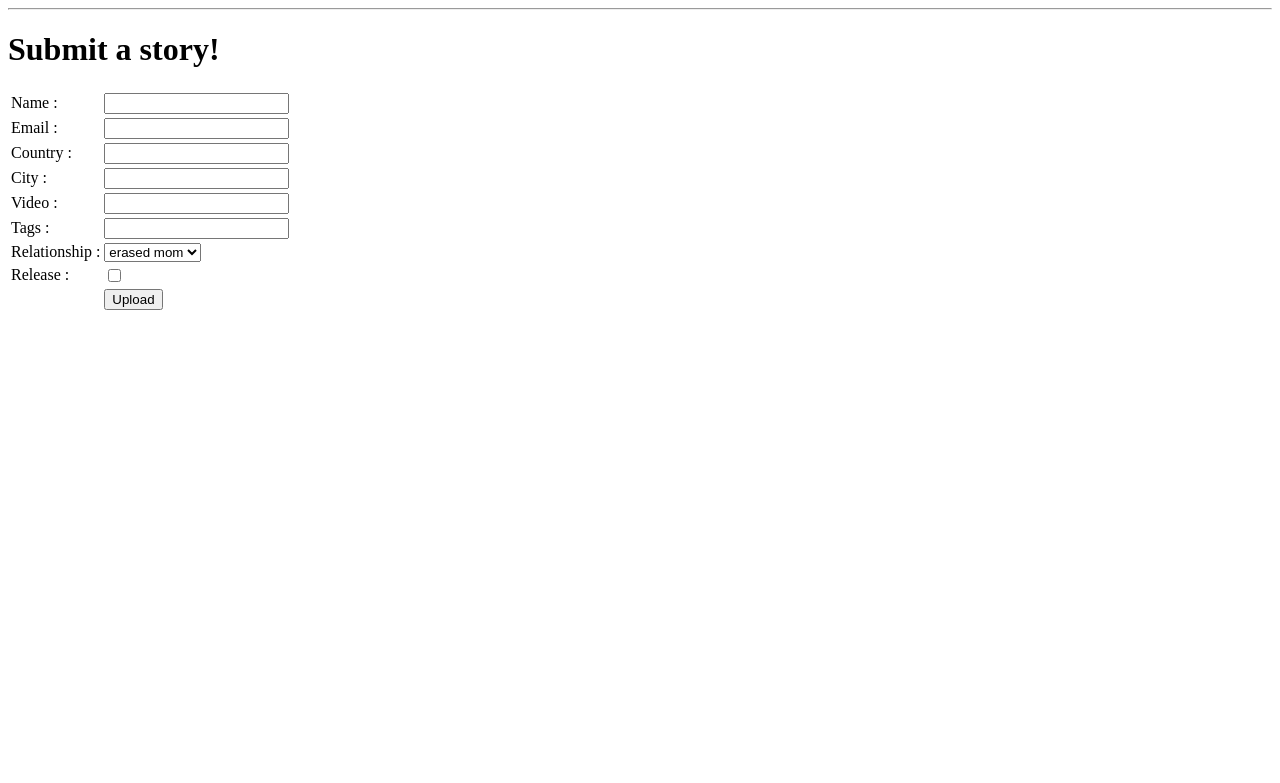
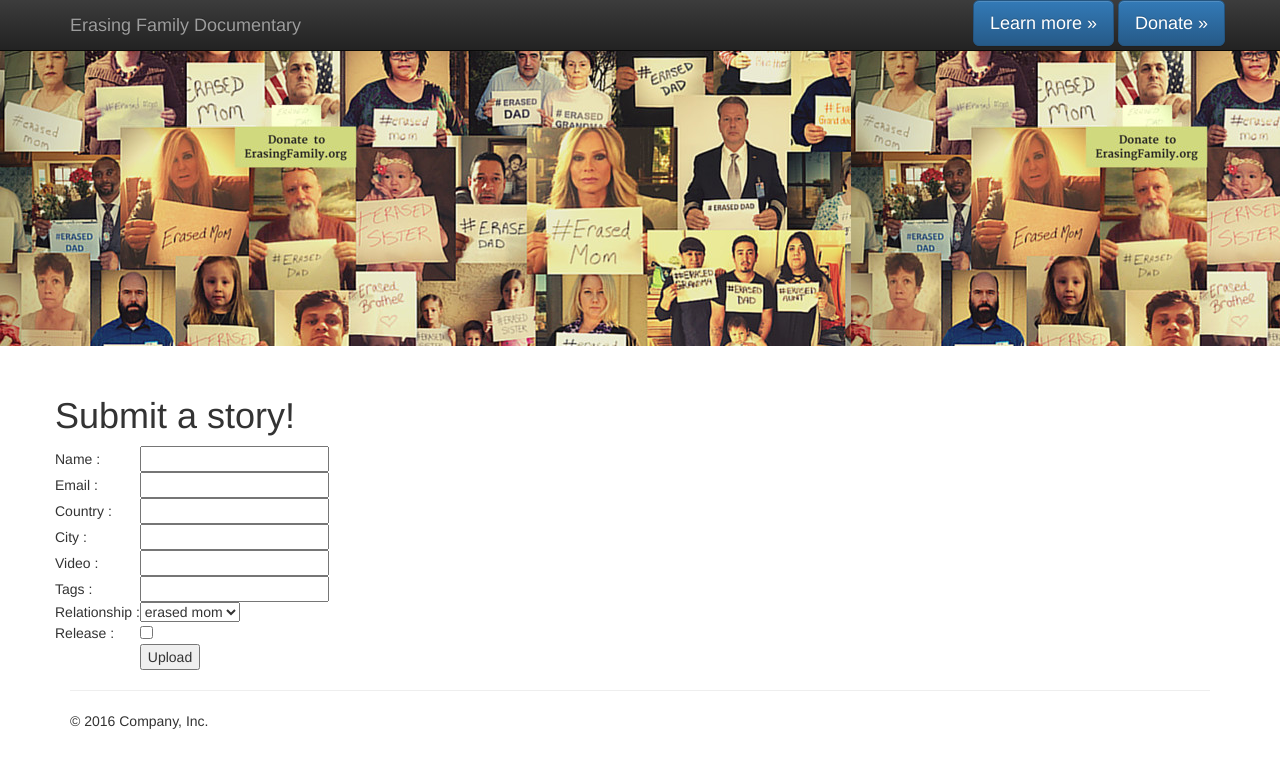
Before and after one commit to d1m0/mosaic, a Flask app: page /upload in a window 1280 px wide. Shown: the top 783 px of the page. Run offline with Flask 2, Linux system fonts and the light colour scheme; parts of the project's set-up code (start-up, migrations or seed data) failed here and were passed over; some libraries are stand-ins or nearby versions.

Commit message:
Added bootstra,jquery,jumbotron theme, banner

```diff
--- /dev/null
+++ b/mosaic/static/jumbotron.css
@@ -0,0 +1,13 @@
+/* Move down content because we have a fixed navbar that is 50px tall */
+body {
+  padding-top: 50px;
+  padding-bottom: 20px;
+}
+
+.ef_banner {
+  min-height: 200px;
+}
+
+.jumbotron {
+  background-image: url("erasing_family_banner.jpg");
+}
--- a/mosaic/templates/base.html
+++ b/mosaic/templates/base.html
@@ -1,22 +1,85 @@
-<html>
+<!DOCTYPE html>
+<html lang="en">
   <head>
-  {% if title %}
-  <title>{{ title }} - mosaic</title>
-  {% else %}
-  <title>Welcome to mosaic</title>
-  {% endif %}
+    <meta charset="utf-8">
+    <meta http-equiv="X-UA-Compatible" content="IE=edge">
+    <meta name="viewport" content="width=device-width, initial-scale=1">
+    <!-- The above 3 meta tags *must* come first in the head; any other head content must come *after* these tags -->
+    <meta name="description" content="">
+    <meta name="author" content="">
+    <link rel="icon" href="../../favicon.ico">
+
+    <!-- Latest compiled and minified CSS -->
+    <link rel="stylesheet" href="https://maxcdn.bootstrapcdn.com/bootstrap/3.3.7/css/bootstrap.min.css" integrity="sha384-BVYiiSIFeK1dGmJRAkycuHAHRg32OmUcww7on3RYdg4Va+PmSTsz/K68vbdEjh4u" crossorigin="anonymous">
+
+    <!-- Optional theme -->
+    <link rel="stylesheet" href="https://maxcdn.bootstrapcdn.com/bootstrap/3.3.7/css/bootstrap-theme.min.css" integrity="sha384-rHyoN1iRsVXV4nD0JutlnGaslCJuC7uwjduW9SVrLvRYooPp2bWYgmgJQIXwl/Sp" crossorigin="anonymous">
+
+    <!-- Custom styles for this template -->
+    <link href="static/jumbotron.css" rel="stylesheet">
+
+    <!-- HTML5 shim and Respond.js for IE8 support of HTML5 elements and media queries -->
+    <!--[if lt IE 9]>
+      <script src="https://oss.maxcdn.com/html5shiv/3.7.3/html5shiv.min.js"></script>
+      <script src="https://oss.maxcdn.com/respond/1.4.2/respond.min.js"></script>
+    <![endif]-->
+
+    {% if title %}
+    <title>{{ title }} - erased</title>
+    {% else %}
+    <title>Welcome to erased</title>
+    {% endif %}
   </head>
+
   <body>
-    <hr>
-    {% with messages = get_flashed_messages() %}
-      {% if messages %}
-        <ul>
-        {% for message in messages %}
-          <li>{{ message }} </li>
-        {% endfor %}
-        </ul>
-      {% endif %}
-    {% endwith %}
+
+    <nav class="navbar navbar-inverse navbar-fixed-top">
+      <div class="container">
+        <div class="navbar-header">
+          <button type="button" class="navbar-toggle collapsed" data-toggle="collapse" data-target="#navbar" aria-expanded="false" aria-controls="navbar">
+            <span class="sr-only">Toggle navigation</span>
+            <span class="icon-bar"></span>
+            <span class="icon-bar"></span>
+            <span class="icon-bar"></span>
+          </button>
+          <a class="navbar-brand" href="#">Erasing Family Documentary</a>
+        </div>
+        <div id="navbar" class="navbar-collapse collapse">
+          <div id='button-container' class='navbar-right'>
+            <a class="btn btn-primary btn-lg" href="#" role="button">Learn more &raquo;</a>
+            <a class="btn btn-primary btn-lg" href="#" role="button">Donate &raquo;</a>
+          </div>
+        </div><!--/.navbar-collapse -->
+      </div>
+    </nav>
+
+    <!-- Main jumbotron for a primary marketing message or call to action -->
+    <div class="jumbotron">
+      <div class="container ef_banner">
+      </div>
+    </div>
+
+    <div class="container">
+      <!-- Example row of columns -->
+      <div class="row">
         {% block content %}{% endblock %}
+      </div>
+
+      <hr>
+
+      <footer>
+        <p>&copy; 2016 Company, Inc.</p>
+      </footer>
+    </div> <!-- /container -->
+
+
+    <!-- Bootstrap core JavaScript
+    ================================================== -->
+    <!-- Placed at the end of the document so the pages load faster -->
+    <!-- Latest compiled and minified JavaScript -->
+
+    <script src="https://ajax.googleapis.com/ajax/libs/jquery/1.12.4/jquery.min.js"></script>
+    <script>window.jQuery || document.write('<script src="../../assets/js/vendor/jquery.min.js"><\/script>')</script>
+    <script src="https://maxcdn.bootstrapcdn.com/bootstrap/3.3.7/js/bootstrap.min.js" integrity="sha384-Tc5IQib027qvyjSMfHjOMaLkfuWVxZxUPnCJA7l2mCWNIpG9mGCD8wGNIcPD7Txa" crossorigin="anonymous"></script>
   </body>
 </html>
```
Also changed, not shown: mosaic/static/erasing_family_banner.jpg (added).
